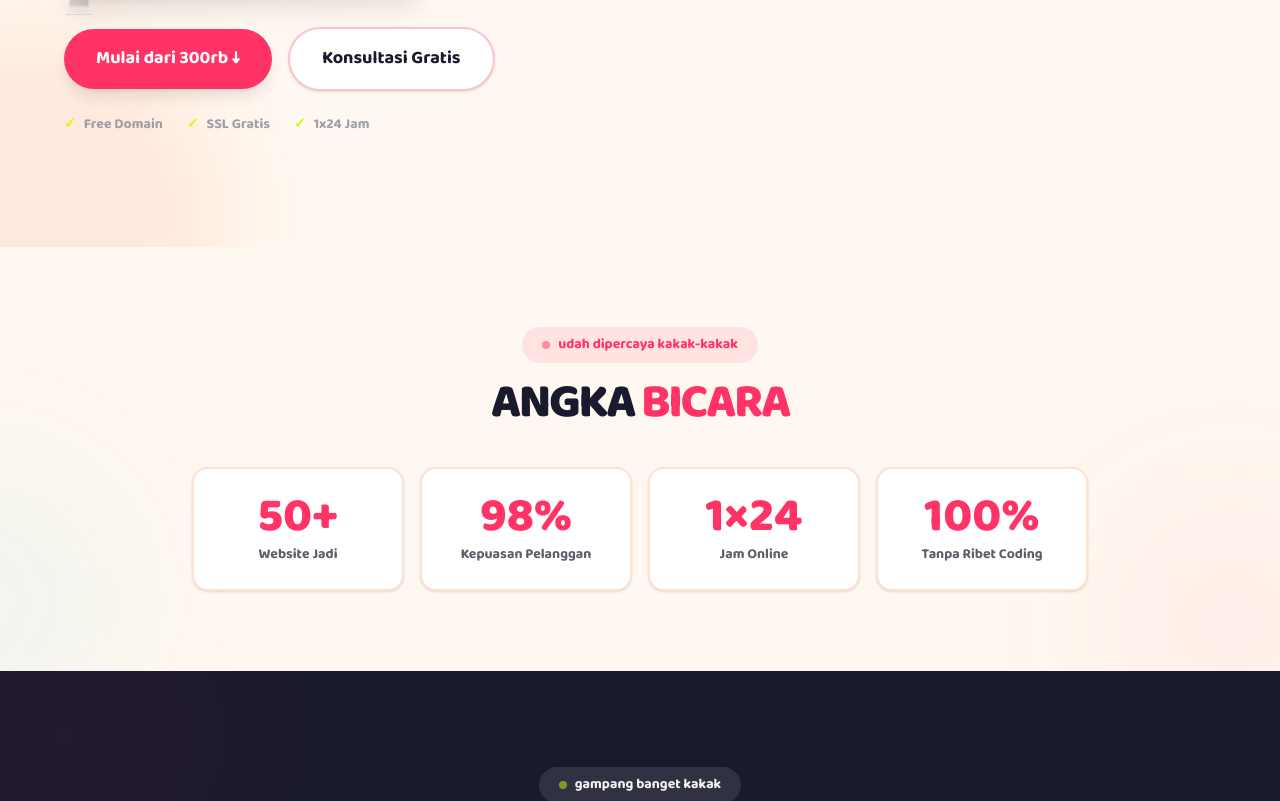
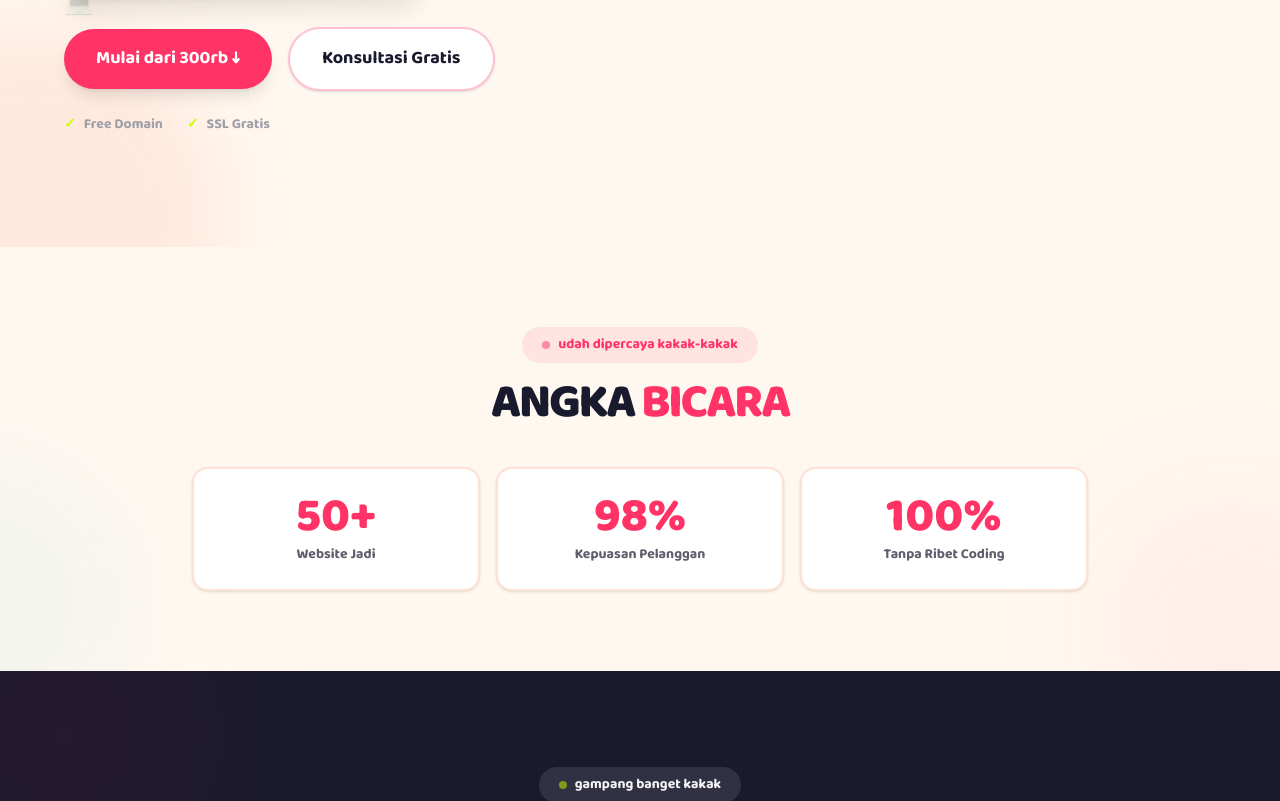
Before and after one commit to dnysaz/webkalcer.com, a Next.js app: page / in a window 1280 px wide. Shown: the part 632-1433 px from the top of the page. Built offline with nearby package versions, Linux system fonts and the light colour scheme.

Commit message:
ubah semua 1x24 jadi 2x24 untuk paket 300rb, hapus mention umum

```diff
--- a/src/app/layout.tsx
+++ b/src/app/layout.tsx
@@ -10,7 +10,7 @@ const baloo = Baloo_Bhai_2({
 
 const title = "Webkalcer — Jasa Website Murah untuk UMKM & Personal Branding";
 const desc =
-  "Jasa website murah Rp300ribu aja! Free domain, SSL, hosting. Tinggal chat, websitemu online 1x24 jam. Untuk UMKM, personal branding, portofolio. Ga perlu ngoding.";
+  "Jasa website murah Rp300ribu aja! Free domain, SSL, hosting. Tinggal chat, websitemu online. Untuk UMKM, personal branding, portofolio. Ga perlu ngoding.";
 
 export const metadata: Metadata = {
   title,
--- a/src/components/FAQ.tsx
+++ b/src/components/FAQ.tsx
@@ -41,7 +41,7 @@ function FAQItem({ q, a, index }: { q: string; a: string; index: number }) {
 
 const faqs = [
   { q: "SAYA GA NGERTI CODING KAKAK, BISA?", a: "Bisa banget kakak. Justru itu nilai jual kami — kakak ga perlu ngerti coding, domain, hosting, atau SSL. Kirim konten, kami urus sisanya." },
-  { q: "BERAPA LAMA WEBSITENYA JADI KAKAK?", a: "Paket Website Profil selesai 1x24 jam kakak. Paket Admin Panel 3-5 hari. Web App 1-2 minggu tergantung kompleksitas." },
+  { q: "BERAPA LAMA WEBSITENYA JADI KAKAK?", a: "Paket Website Profil selesai 2x24 jam kakak. Paket Admin Panel 3-5 hari. Web App 1-2 minggu tergantung kompleksitas." },
   { q: "DOMAIN DAN HOSTING GIMANA KAKAK?", a: "Semua paket udah include domain & hosting gratis tahun pertama kakak. Tahun berikutnya kakak tinggal perpanjang sendiri atau kami bantu." },
   { q: "BISA MINTA REVISI KAKAK?", a: "Tentu kakak. Revisi minor (ganti teks, warna, foto) gratis. Kalau ada perubahan besar atau tambah fitur, beda paket lagi kakak." },
   { q: "PAKET 300RB DAPET APA AJA KAKAK?", a: "Dapet 1 halaman landing page, domain gratis 1 tahun, hosting Vercel, SSL, responsive, dan tombol WA. Cocok buat portofolio atau profil usaha kakak." },
--- a/src/components/Garansi.tsx
+++ b/src/components/Garansi.tsx
@@ -35,7 +35,6 @@ function GaransiCard({ icon, title, desc, index }: { icon: string; title: string
 const garansi = [
   { icon: "🔒", title: "Garansi Uang Kembali", desc: "Kalau websitenya batal jadi, uang kakak kembali 100%. Tenang aja." },
   { icon: "🔧", title: "Revisi Minor Gratis", desc: "Ganti teks, warna, atau foto kakak — gratis, ga pake ribet." },
-  { icon: "⏱", title: "Online 1×24 Jam", desc: "Dijamin maksimal 1 hari websitenya udah online dan bisa diakses." },
   { icon: "🤝", title: "Support Santai", desc: "Bebas tanya kapan aja lewat WhatsApp. Kakak ga bakal diemin." },
 ];
 
@@ -56,7 +55,7 @@ export default function Garansi() {
           </h2>
           <p className="mt-2 text-base font-bold text-dark/60">Kakak ga perlu khawatir, kita jamin semuanya beres.</p>
         </div>
-        <div className="mt-10 grid grid-cols-2 gap-4 sm:grid-cols-4">
+        <div className="mt-10 grid grid-cols-2 gap-4 sm:grid-cols-3">
           {garansi.map((g, i) => (
             <GaransiCard key={g.title} {...g} index={i} />
           ))}
--- a/src/components/Hero.tsx
+++ b/src/components/Hero.tsx
@@ -103,9 +103,7 @@ export default function Hero() {
               <div className="flex items-center gap-2">
                 <span className="text-lime">✓</span> SSL Gratis
               </div>
-              <div className="flex items-center gap-2">
-                <span className="text-lime">✓</span> 1x24 Jam
-              </div>
+
             </div>
           </div>
 
--- a/src/components/Pricing.tsx
+++ b/src/components/Pricing.tsx
@@ -102,7 +102,7 @@ export default function Pricing() {
         <div className="mt-12 grid grid-cols-2 gap-3 text-left sm:grid-cols-4">
           {[
             { icon: "🎨", label: "FREE DOMAIN", desc: "domain gratis 1 thn" },
-            { icon: "🚀", label: "LANGSUNG ONLINE", desc: "max 1x24 jam" },
+            { icon: "🚀", label: "LANGSUNG ONLINE", desc: "max 2x24 jam" },
             { icon: "🔒", label: "SSL GRATIS", desc: "HTTPS aman" },
             { icon: "📱", label: "RESPONSIVE", desc: "buka di HP/PC" },
           ].map((item, i) => (
@@ -116,7 +116,7 @@ export default function Pricing() {
           </p>
           <div className="grid gap-3 sm:grid-cols-2">
             {[
-              "Jasa website murah Rp300rb — landing page 1 halaman, free domain setahun, SSL gratis, online 1×24 jam",
+              "Jasa website murah Rp300rb — landing page 1 halaman, free domain setahun, SSL gratis, online 2×24 jam",
               "Website UMKM & profil bisnis — pasang tombol WA, galeri produk, alamat, dan testimoni kakak",
               "Website personal branding & portofolio — cocok buat freelancer & content creator biar makin kredibel",
               "Jasa optimasi SEO & maintenance — backup rutin, update konten, bantu website kakak muncul di Google",
--- a/src/components/Stats.tsx
+++ b/src/components/Stats.tsx
@@ -35,7 +35,6 @@ function StatCard({ num, label, index }: { num: string; label: string; index: nu
 const stats = [
   { num: "50+", label: "Website Jadi" },
   { num: "98%", label: "Kepuasan Pelanggan" },
-  { num: "1×24", label: "Jam Online" },
   { num: "100%", label: "Tanpa Ribet Coding" },
 ];
 
@@ -55,7 +54,7 @@ export default function Stats() {
             ANGKA <span className="text-pink">BICARA</span>
           </h2>
         </div>
-        <div className="mt-10 grid grid-cols-2 gap-4 sm:grid-cols-4">
+        <div className="mt-10 grid grid-cols-2 gap-4 sm:grid-cols-3">
           {stats.map((s, i) => (
             <StatCard key={s.label} {...s} index={i} />
           ))}
```
